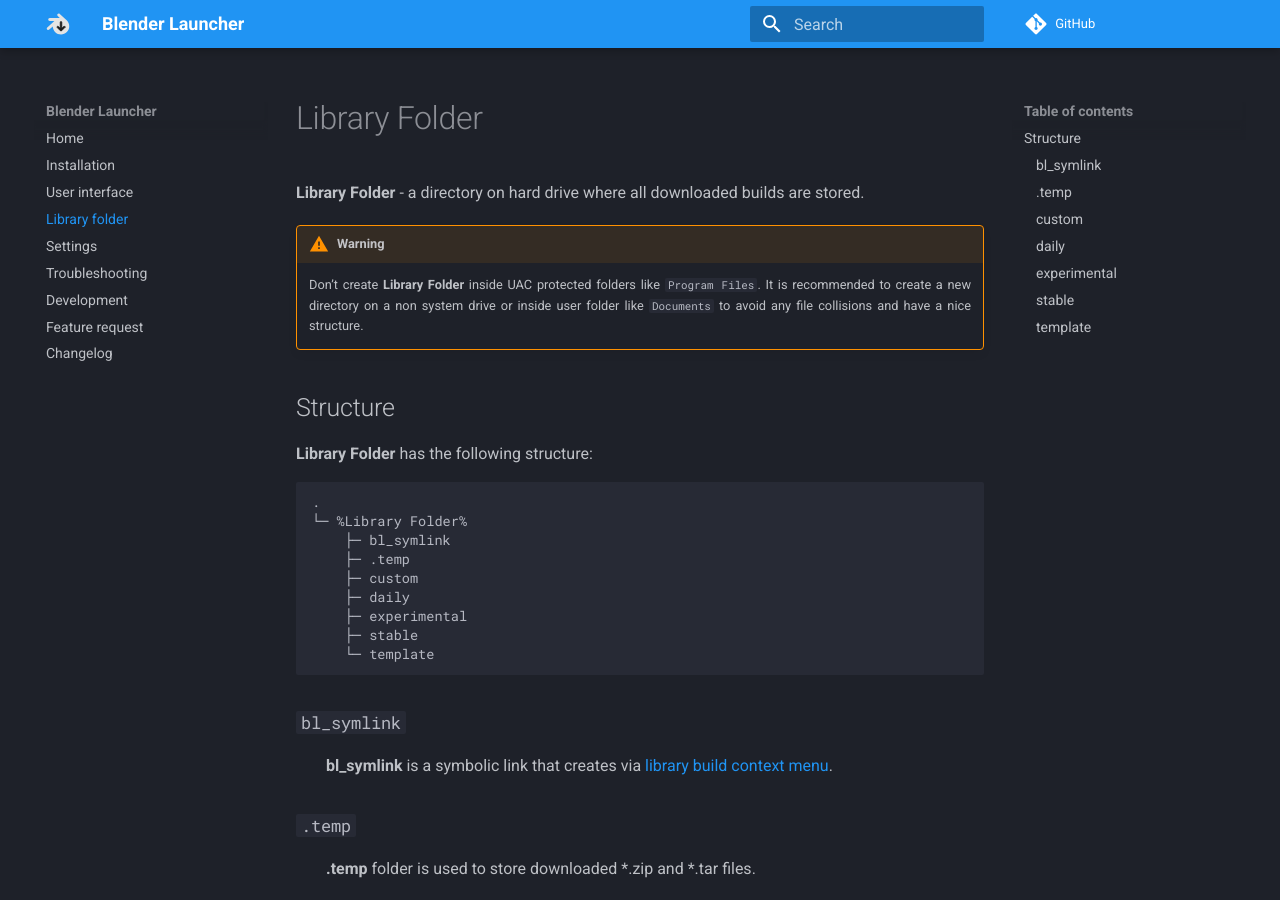
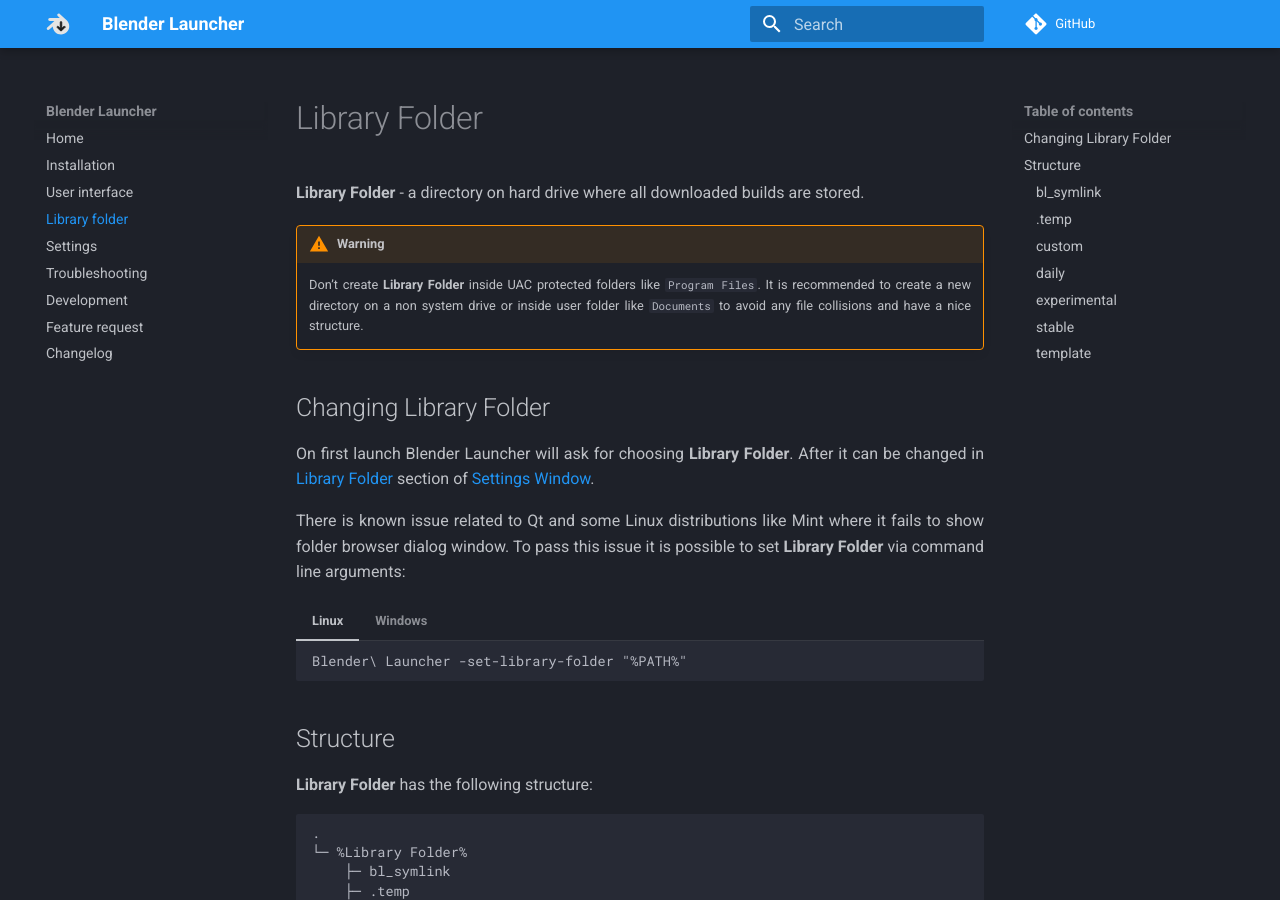
Before and after one commit to DotBow/Blender-Launcher, an MkDocs documentation site: the page built from docs/mkdocs/library_folder.md, in a window 1280 px wide and 900 px high. Built offline with MkDocs 1.6.1 and Material for MkDocs 9.7.7, drawn with Linux system fonts in a browser that asks for light colours; comment, search, counter and statistics services are not loaded.

Commit message:
Add info about changing Library Folder via UI and CMD

````diff
--- a/docs/mkdocs/library_folder.md
+++ b/docs/mkdocs/library_folder.md
@@ -7,6 +7,24 @@
 !!! warning
 
     Don't create **Library Folder** inside UAC protected folders like `Program Files`. It is recommended to create a new directory on a non system drive or inside user folder like `Documents` to avoid any file collisions and have a nice structure.
+
+## Changing Library Folder
+
+On first launch Blender Launcher will ask for choosing **Library Folder**. After it can be changed in [Library Folder](settings.md#library-folder) section of [Settings Window](settings.md).
+
+There is known issue related to Qt and some Linux distributions like Mint where it fails to show folder browser dialog window. To pass this issue it is possible to set **Library Folder** via command line arguments:
+
+=== "Linux"
+
+    ```
+    Blender\ Launcher -set-library-folder "%PATH%"
+    ```
+
+=== "Windows"
+
+    ```
+    "Blender Launcher.exe" -set-library-folder "%PATH%"
+    ```
 
 ## Structure
 
````
